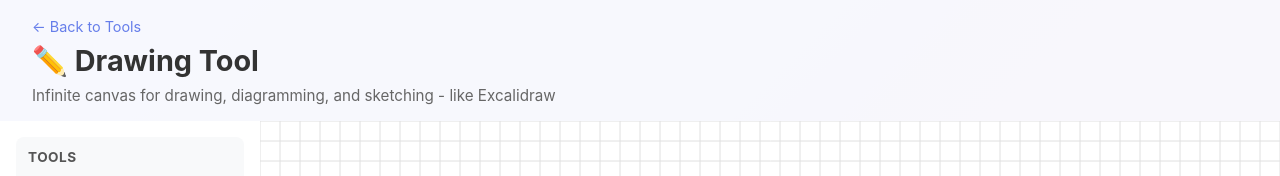
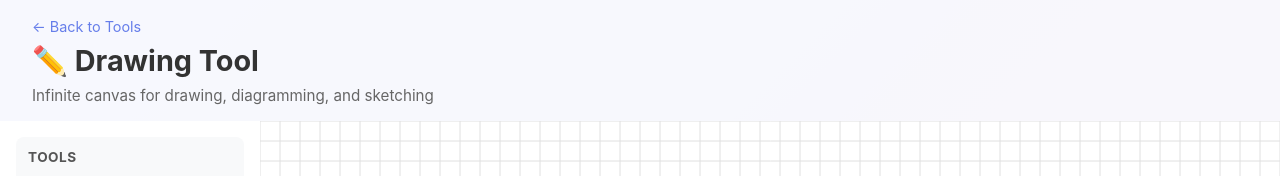
Before and after one commit to tylerstoltz/git_pages, a plain HTML site: page drawing-tool/index.html in a window 1280 px wide. Shown: the top 176 px of the page. Drawn offline with Linux system fonts and the light colour scheme.

Commit message:
Update index.html

```diff
--- a/drawing-tool/index.html
+++ b/drawing-tool/index.html
@@ -271,7 +271,7 @@
     <div class="header">
         <a href="../" class="back-link">← Back to Tools</a>
         <h1>✏️ Drawing Tool</h1>
-        <p class="subtitle">Infinite canvas for drawing, diagramming, and sketching - like Excalidraw</p>
+        <p class="subtitle">Infinite canvas for drawing, diagramming, and sketching</p>
     </div>
 
     <div class="app-container">
```
